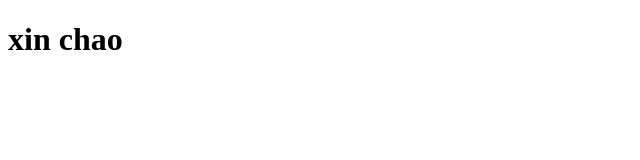
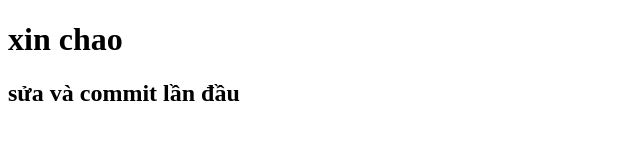
Before and after one commit to thanhnam2006/duan6, a plain HTML site: page index.html in a window 1280 px wide. Shown: the whole page, without its empty margins (0-640 px from the left). Drawn offline with Linux system fonts and the light colour scheme.

Commit message:
commit lần 1

```diff
--- a/index.html
+++ b/index.html
@@ -7,5 +7,6 @@
   </head>
   <body>
     <h1>xin chao</h1>
+    <h2>sửa và commit lần đầu</h2>
   </body>
 </html>
```
